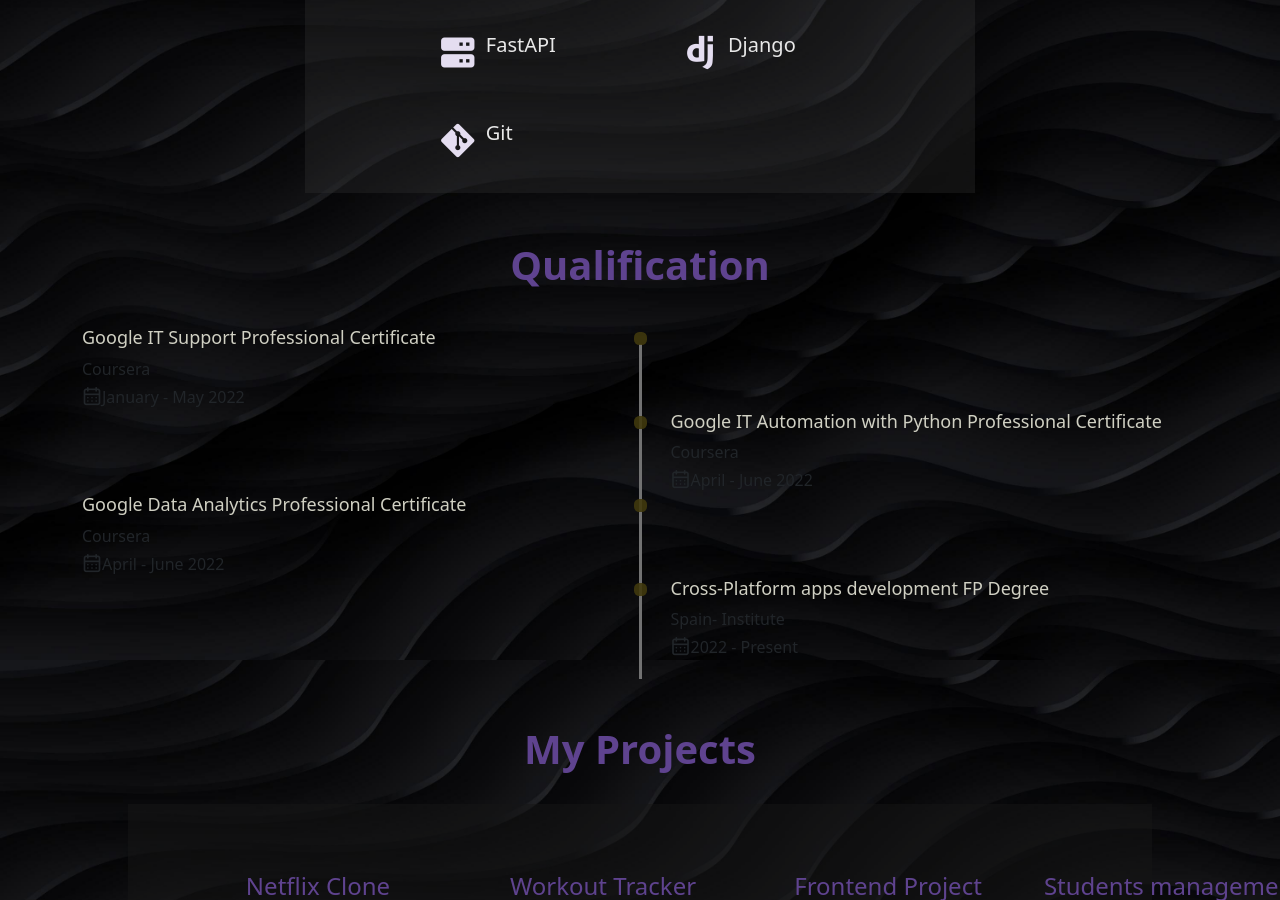
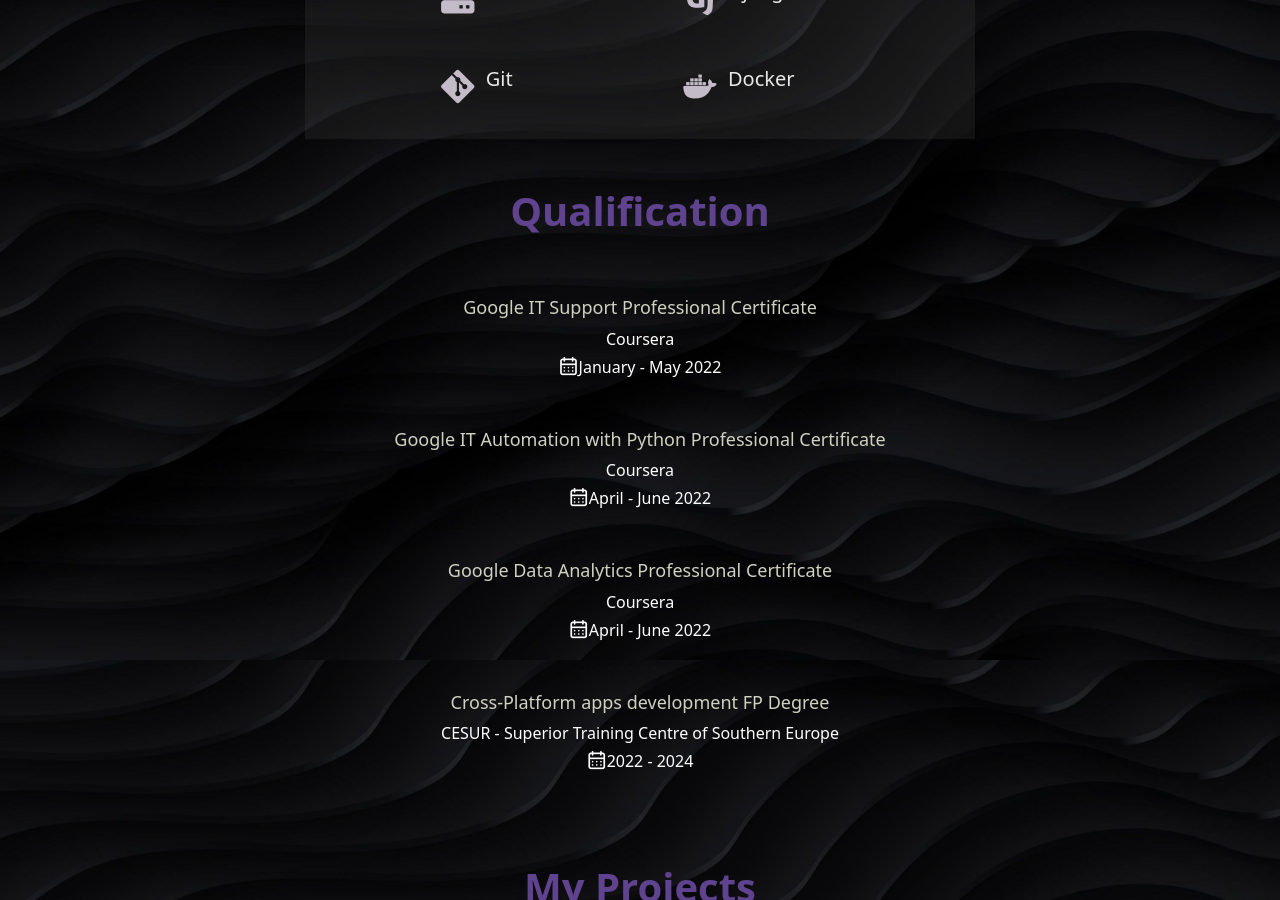
Before and after one commit to nxelia99/Portfolio, a React (Create React App) app: page / in a window 1280 px wide. Shown: the part 1900-2800 px from the top of the page. Built offline with nearby package versions, Linux system fonts and the light colour scheme.

Commit message:
qualification modifications

```diff
--- a/src/App.css
+++ b/src/App.css
@@ -361,7 +361,7 @@
 /* Skills languages*/
 .skills_data i{
   font-size: 40px;
-  color: #e4ddf0;
+  color: #c4bbc9;
 }
 
 .skills_name{
@@ -419,13 +419,6 @@
 
 /** qualification**/
 
-.qualification_tabs{
-  display: flex;
-  justify-content: center;
-  margin-bottom: 5%;
-  margin-top: 5%;
-}
-
 .section_subtitle{
   display: flex;
   justify-content: center;
@@ -433,25 +426,6 @@
   font-size: 20px;
 }
 
-.qualification_button{
-  color: #ffffff;
-  cursor: pointer;
-  font-size: 25px;
-  border-color: white;
-  margin-right: 3%;
-}
-
-.qualification_button:hover{
-  font-size: 26px;
-  color: #d9d8d8;
-}
-
-.qualification_active{
-  color: rgba(255, 240, 196, 0.41);
-}
-.qualification_active > i{
-  color: rgba(255, 240, 196, 0.41);
-}
 
 .qualification_sections{
   display: grid;
@@ -468,11 +442,13 @@
 }
 
 .qualification_data{
-  display: grid;
-  grid-template-columns: 1fr max-content 1fr;
-  column-gap: 1.5rem;
+  display: flex;
+  flex-direction: column;
+  align-items: center;
+  text-align: center;
+  gap: 1.5rem;
+  margin: 1.5rem 0;
 }
-
 
 .qualification_data i{
   font-size: 20px;
@@ -482,33 +458,19 @@
   font-size: 18px;
 }
 
-.qualification_content-active{
-  display: block;
-}
-
 .qualification_subtitle{
   display: inline-block;
+  color: white;
 
 }
 
-.qualification_rounder{
-  display: inline-block;
-  width: 13px;
-  height: 13px;
-  background-color: rgba(65, 57, 14, 0.89);
-  border-radius: 40%;
-}
-.qualification_line{
-  margin-left: 40%;
-  display: block;
-  width: 3px;
-  height: 100%;
-  margin-top: -50%;
-  background-color: #727272;
-  tansform: translate(6px, -7px);
+.qualification_calendar{
+  color: white;
 }
 
-
+label{
+  color: white;
+}
 /* Projects */
 
 .Projects{
@@ -773,19 +735,63 @@
     text-align: center;
   }
 
-  .projects{
+  .Projects {
+    padding: 20px;
+    text-align: center;
+}
+
+.section_title {
+    font-size: 2rem;
+    margin-bottom: 20px;
+}
+
+.projects {
+    display: flex;
+    flex-wrap: wrap;
+    gap: 20px;
+    justify-content: center;
+}
+
+.item {
+    flex: 1 1 calc(33.333% - 40px);
+    display: flex;
+    justify-content: center;
+    align-items: center;
+    margin: 10px;
+}
+
+.projectcards {
+    display: flex;
     flex-direction: column;
-    gap: 5px;
-  }
-  .projectcards{
+    justify-content: space-between;
+    align-items: center;
     width: 100%;
-    margin: auto;
-  }
+    min-height: 469px;
+    padding: 20px;
+    box-shadow: 0 0 10px rgba(0,0,0,0.1);
+    border-radius: 10px;
+}
 
-  .projectcards img{
+.projectcards img {
     height: 210px;
     width: 230px;
-  }
+    object-fit: cover;
+}
+
+.technologies {
+    width: 100%;
+    text-align: center;
+}
+
+.icons {
+    margin-top: 10px;
+}
+
+.icons a {
+    margin: 0 10px;
+    font-size: 1.5rem;
+    color: inherit;
+}
   .skills_content{
     width: 340px;
   }
--- a/src/components/Backend.js
+++ b/src/components/Backend.js
@@ -92,6 +92,12 @@
                             <h5 className="skills_name">Git</h5>
                         </div>
                     </div>
+                    <div className="skills_data">
+                        <i className='bx bxl-docker'></i>
+                        <div>
+                            <h5 className="skills_name">Docker</h5>
+                        </div>
+                    </div>
                 </div>
             </div>
         </div>
--- a/src/components/Banner.js
+++ b/src/components/Banner.js
@@ -18,13 +18,14 @@
                             <span class="mx-2">•</span>
                             <p class="purple text-center text-lg-left mb-0">Back End Developer</p>
                             <span class="mx-2">•</span>
-                            <p class="text-center text-lg-left mb-0">Aspiring Data Scientist/Analyst</p>
+                            <p class="text-center text-lg-left mb-0">Aspiring Data Engineer</p>
                         </div>
 
 
-                        <p className="mt-5">I'm a Full Stack developer focused on Back End, building Websites and Applications that leads to the success of the overall product. I'm also focusing my professional career on Data Science and Data Analytics</p>
+                        <p className="mt-5">I'm a Full Stack developer focused on Back End, building Websites and Applications that leads to the success of the overall product.
+                            I'm also focusing my professional career on Data Engineer.</p>
                         <div className="buttons">
-                            <button className="download"><a download="Noelia-CV-Eng&Esp" href={CV}>Download CV (Eng&Esp)</a></button>
+                            <button className="download"><a download="Noelia-CV-Eng&Esp" href={CV}>Download CV</a></button>
                             <button onClick={()=> console.log('connect')}><a href="#Contact">Let's connect<ArrowRightCircle size={25} /></a></button>
                         </div>
                      </Col>
--- a/src/components/Contact.js
+++ b/src/components/Contact.js
@@ -38,7 +38,7 @@
                                         <h3 className="contact_card-title">LinkedIn</h3>
                                     </div>
                                     <span className="contact_card-data">Noelia Fernández López</span>
-                                    <a href="https://www.linkedin.com/in/noelia-fern%C3%A1ndez-l%C3%B3pez-659818215" target="_blank" className="contact_button purple">Write me<i className='bx bx-right-arrow-alt contact_button-icon purple'></i></a>
+                                    <a href="www.linkedin.com/in/noelia-fdez-lópez-659818215" target="_blank" className="contact_button purple">Write me<i className='bx bx-right-arrow-alt contact_button-icon purple'></i></a>
                                 </div>
                                 </div>
                             <div className="contact_content">
@@ -56,7 +56,7 @@
                                         <div className="mb-3">
                                             <label className="form-label">Message</label>
                                             <textarea className="form-control" id="exampleFormControlTextarea1"
-                                                      rows="3" placeholder="Describe your project" name="message" required></textarea>
+                                                      rows="3" placeholder="Message" name="message" required></textarea>
                                         </div>
                                         <button className="send download">Send Message<i className='bx bx-envelope purple'></i></button>
                                     </div>
--- a/src/components/Footer.js
+++ b/src/components/Footer.js
@@ -21,7 +21,7 @@
                     </ul>
                 <div className="footer_social">
                     <div className="social-icon">
-                        <a href="https://www.linkedin.com/in/noelia-fern%C3%A1ndez-l%C3%B3pez-659818215" target="_blank"><img src={navIcon1} alt="LinkedIn icon" /></a>
+                        <a href="www.linkedin.com/in/noelia-fdez-lópez-659818215" target="_blank"><img src={navIcon1} alt="LinkedIn icon" /></a>
                     </div>
                 </div>
                 <span className="footer_copy purple">&#169; Nxelia. All rights reserved.</span>
--- a/src/components/Languages.js
+++ b/src/components/Languages.js
@@ -1,5 +1,4 @@
 import React from "react";
-import {Frontend} from "./Frontend";
 import {Backend} from "./Backend";
 
 
--- a/src/components/NavBar.js
+++ b/src/components/NavBar.js
@@ -42,7 +42,7 @@
                         </Nav>
                         <span className="navbar-text">
                          <div className="social-icon">
-                            <a href="https://www.linkedin.com/in/noelia-fern%C3%A1ndez-l%C3%B3pez-659818215" target="_blank"><img src={navIcon1} alt="LinkedIn icon" /></a>
+                         <a href="https://www.linkedin.com/in/noelia-fdez-lópez-659818215" target="_blank" rel="noopener noreferrer"><img src={navIcon1} alt="LinkedIn icon" /></a>
                          </div>
 
                         </span>
--- a/src/components/Projects.js
+++ b/src/components/Projects.js
@@ -9,23 +9,20 @@
 
 
 export const Projects = () => {
-
-
     return(
         <section className="Projects" id="projects">
             <h1 className="section_title purple fw-bold">My Projects</h1>
                 <div className="projects">
                             <div className="item align-items-center mt-2 m-auto justify-content-center">
                                 <div className="projectcards align-items-center m-auto">
-                                    <h4 className='purple'>Netflix Clone</h4>
+                                    <h4 className='purple  m-3'>Netflix Clone</h4>
                                     <img src={image1} alt="Netflix Clone project image"/>
                                     <div className="technologies">
                                         <h6 className='purple'>Technologies:</h6>
-                                        <p>
+                                        <p className='m-4'>
                                             React, JS, Firebase, Redux
                                         </p>
-                                        <div className="icons">
-                                            <a href="https://react-netflix-clone-ad653.firebaseapp.com/" target="_blank"> <i className='bx bx-link-external' ></i></a>
+                                        <div className="icons m-4">
                                             <a href="https://github.com/nxelia99/NetflixCloneReact.git" target="_blank"><i className='bx bxl-github'></i></a>
                                         </div>
                                     </div>
@@ -33,7 +30,7 @@
                             </div>
                             <div className="item align-items-center mt-2 m-auto justify-content-center">
                                 <div className="projectcards align-items-center m-auto">
-                                        <h4 className='purple'>Workout Tracker</h4>
+                                        <h4 className='purple m-3'>Workout Tracker</h4>
                                         <img src={image2} className="djangoimg" alt="FastAPI project icon"/>
                                         <div className="technologies">
                                             <h6 className='purple'>Technologies:</h6>
@@ -45,22 +42,6 @@
                                             </div>
                                         </div>
                                     </div>
-                            </div>
-                            <div className="item align-items-center mt-2 m-auto justify-content-center align-items-center m-auto">
-                                <div className="projectcards align-items-center m-auto">
-                                    <h4 className='purple'>Frontend Project</h4>
-                                    <img src={image3} alt="Frontrend project"/>
-                                    <div className="technologies colin">
-                                        <h6 className='purple'>Technologies:</h6>
-                                        <p>
-                                            HTML and CSS
-                                        </p>
-                                        <div className="icons">
-                                            <a href="https://nxelia99.github.io/collintripsweb/" target="_blank"> <i className='bx bx-link-external' ></i></a>
-                                            <a href="https://github.com/nxelia99/collintripsweb" target="_blank"><i className='bx bxl-github'></i></a>
-                                        </div>
-                                    </div>
-                                </div>
                             </div>
                             <div className="item align-items-center mt-2 m-auto justify-content-center align-items-center m-auto">
                                 <div className="projectcards align-items-center m-auto">
@@ -93,6 +74,22 @@
                                     </div>
                                 </div>
                             </div>
+                            <div className="item align-items-center mt-2 m-auto justify-content-center align-items-center m-auto">
+                                <div className="projectcards align-items-center m-auto">
+                                    <h4 className='purple  m-3'>Frontend Project</h4>
+                                    <img src={image3} alt="Frontrend project"/>
+                                    <div className="technologies colin">
+                                        <h6 className='purple'>Technologies:</h6>
+                                        <p className='m-4'>
+                                            HTML and CSS
+                                        </p>
+                                        <div className="icons m-4">
+                                            <a href="https://nxelia99.github.io/collintripsweb/" target="_blank"> <i className='bx bx-link-external' ></i></a>
+                                            <a href="https://github.com/nxelia99/collintripsweb" target="_blank"><i className='bx bxl-github'></i></a>
+                                        </div>
+                                    </div>
+                                </div>
+                            </div>
                 </div>
         </section>
 
--- a/src/components/Skills.js
+++ b/src/components/Skills.js
@@ -35,7 +35,7 @@
                            <h2 className="purple fw-bold">
                                Get to know me!
                            </h2>
-                           <p>I'm Noelia and I have a passion for technology, from Full Stack Developement, to Back End and Data Science & Analytics.
+                           <p>I'm Noelia and I have a passion for technology, from Full Stack Developement, to Back End and Data Engineer.
                                Started as a autodidact and now I'm a graduated Multiplatform Software developer.
                                I'm also learning about Data Science and Data Analytics.
                                In the projects section are some of the projects I have developed so far.</p>
--- a/src/components/qualification.js
+++ b/src/components/qualification.js
@@ -1,17 +1,12 @@
-import React, {useState} from "react";
+import React  from "react";
 
 export const Qualification = () => {
-    const [toggleState, setToggleState] = useState(1);
-
-    const toggleTab = (index) => {
-        setToggleState(index);
-    };
     return(
         <section className="qualification section" id="qualification">
             <h1 className="section_title purple fw-bold">Qualification</h1>
 
-            <div className="qualification_container container">
-                        <div className="qualification_data">
+            <div className="qualification_container container d-flex flex-column align-items-center">
+                        <div className="qualification_data m-4">
                             <div>
                                 <h3 className="qualification_title">Google IT Support Professional Certificate</h3>
                                 <span className="qualification_subtitle">Coursera</span>
@@ -19,17 +14,8 @@
                                     <i className="uil uil-calendar-alt"></i>January - May 2022
                                 </div>
                             </div>
-                            <div>
-                                <span className="qualification_rounder"></span>
-                                <span className="qualification_line"></span>
-                            </div>
                         </div>
-                        <div className="qualification_data">
-                            <div></div>
-                            <div>
-                                <span className="qualification_rounder"></span>
-                                <span className="qualification_line"></span>
-                            </div>
+                        <div className="qualification_data m-4">
                             <div>
                                 <h3 className="qualification_title">Google IT Automation with Python Professional Certificate</h3>
                                 <span className="qualification_subtitle">Coursera</span>
@@ -38,7 +24,7 @@
                                 </div>
                             </div>
                         </div>
-                        <div className="qualification_data">
+                        <div className="qualification_data m-4">
                             <div>
                                 <h3 className="qualification_title">Google Data Analytics Professional Certificate</h3>
                                 <span className="qualification_subtitle">Coursera</span>
@@ -46,42 +32,18 @@
                                     <i className="uil uil-calendar-alt"></i>April - June 2022
                                 </div>
                             </div>
-                            <div>
-                                <span className="qualification_rounder"></span>
-                                <span className="qualification_line"></span>
-                            </div>
                         </div>
-                        <div className="qualification_data">
-                            <div></div>
-                            <div>
-                                <span className="qualification_rounder"></span>
-                                <span className="qualification_line"></span>
-                            </div>
+                        <div className="qualification_data m-4">
                             <div>
                                 <h3 className="qualification_title">Cross-Platform apps development FP Degree</h3>
-                                <span className="qualification_subtitle">Spain- Institute</span>
+                                <span className="qualification_subtitle">CESUR - Superior Training Centre of Southern Europe</span>
                                 <div className="qualification_calendar">
-                                    <i className="uil uil-calendar-alt"></i>2022 - Present
+                                    <i className="uil uil-calendar-alt"></i>2022 - 2024
                                 </div>
                             </div>
                         </div>
                     </div>
 
-                    <div className={toggleState === 2 ? "qualification_content qualification_content-active": "qualification_content"}>
-                           <div className="qualification_data">
-                               <div>
-                                    <h3 className="qualification_title">App for a project about children with Dysgraphia</h3>
-                                    <span className="qualification_subtitle">Lingüística-Universidad de Sevilla</span>
-                                    <div className="qualification_calendar">
-                                       <i className="uil uil-calendar-alt"></i>2020
-                                    </div>
-                               </div>
-                                <div>
-                                     <span className="qualification_rounder"></span>
-                                     <span className="qualification_line"></span>
-                                </div>
-                           </div>
-                    </div>
         </section>
     )
 }
```
Also changed, not shown: src/components/Frontend.js (deleted, +0 -53 lines), 1 other file (tests, documents, lock files or other folders).
